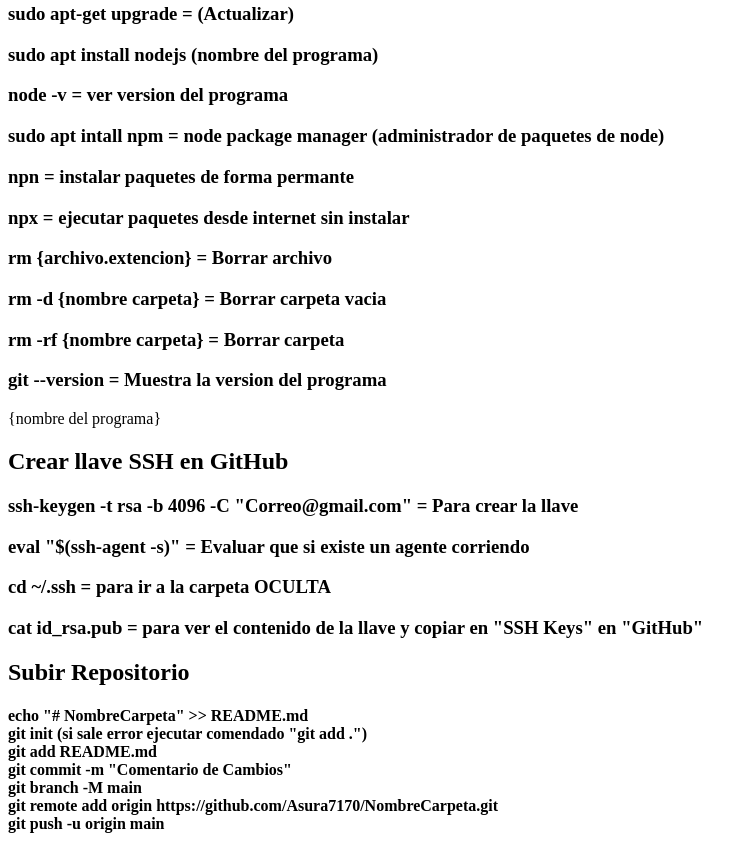
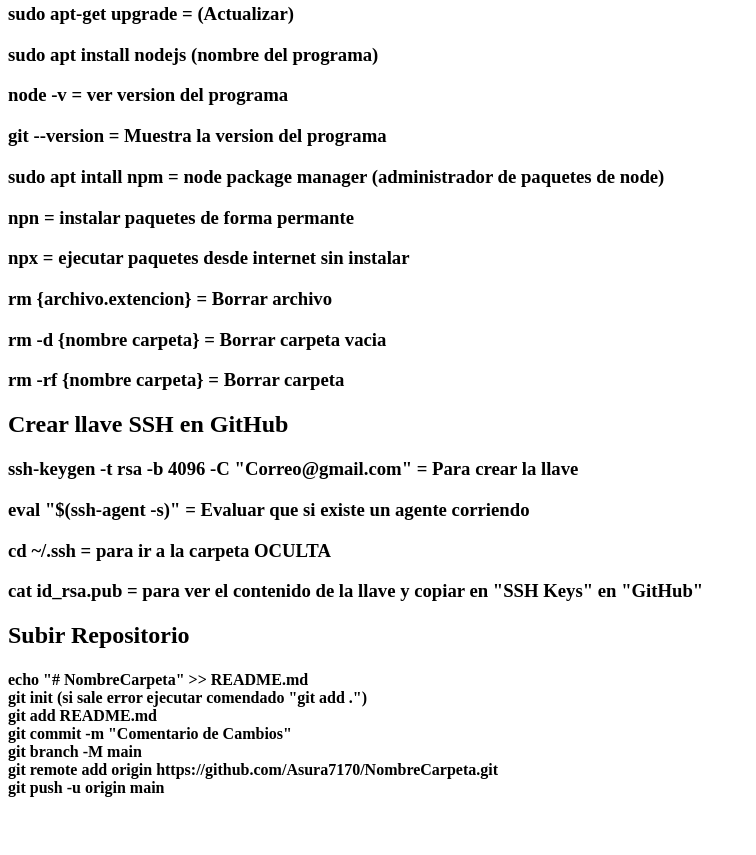
Before and after one commit to Asura7170/CursoPrework, a plain HTML site: page index.html in a window 1280 px wide. Shown: the part 836-1691 px from the top of the page, without its empty margins (0-756 px from the left). After the commit the page ends 1654 px from the top, so only its background shows below. Drawn offline with Linux system fonts and the light colour scheme.

Commit message:
cambio 3

```diff
--- a/index.html
+++ b/index.html
@@ -30,14 +30,13 @@
     <h3>sudo apt-get upgrade = (Actualizar)</h3>
     <h3>sudo apt install nodejs (nombre del programa)</h3>
     <h3>node -v = ver version del programa</h3>
+    <h3>git --version = Muestra la version del programa</h3>
     <h3>sudo apt intall npm = node package manager (administrador de paquetes de node)</h3>
     <h3>npn = instalar paquetes de forma permante</h3>
     <h3>npx = ejecutar paquetes desde internet sin instalar</h3>
     <h3>rm {archivo.extencion} = Borrar archivo</h3>
     <h3>rm -d {nombre carpeta} = Borrar carpeta vacia</h3>
     <h3>rm -rf {nombre carpeta} = Borrar carpeta</h3>
-    <h3>git --version = Muestra la version del programa</h3>
-    <p>{nombre del programa}</p>
     <h2>Crear llave SSH en GitHub</h2>
     <h3>ssh-keygen -t rsa -b 4096 -C "Correo@gmail.com" = Para crear la llave</h3>
     <h3>eval "$(ssh-agent -s)" = Evaluar que si existe un agente corriendo</h3>
```
